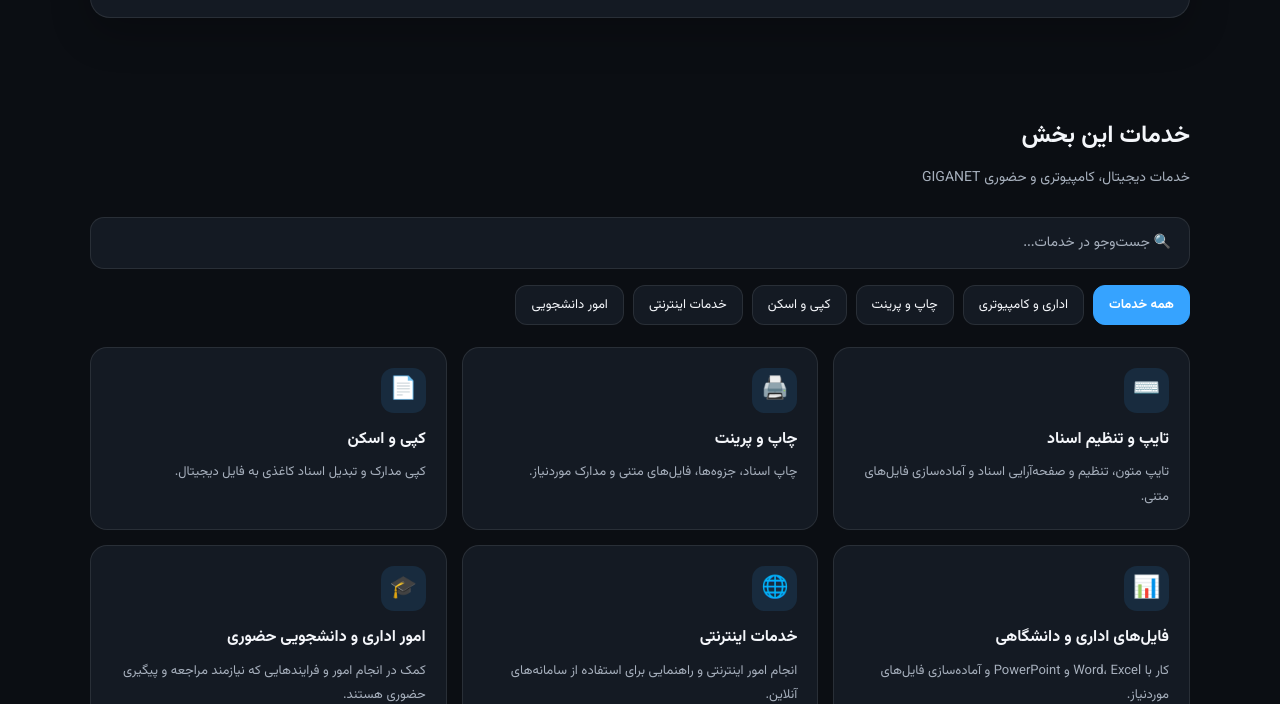
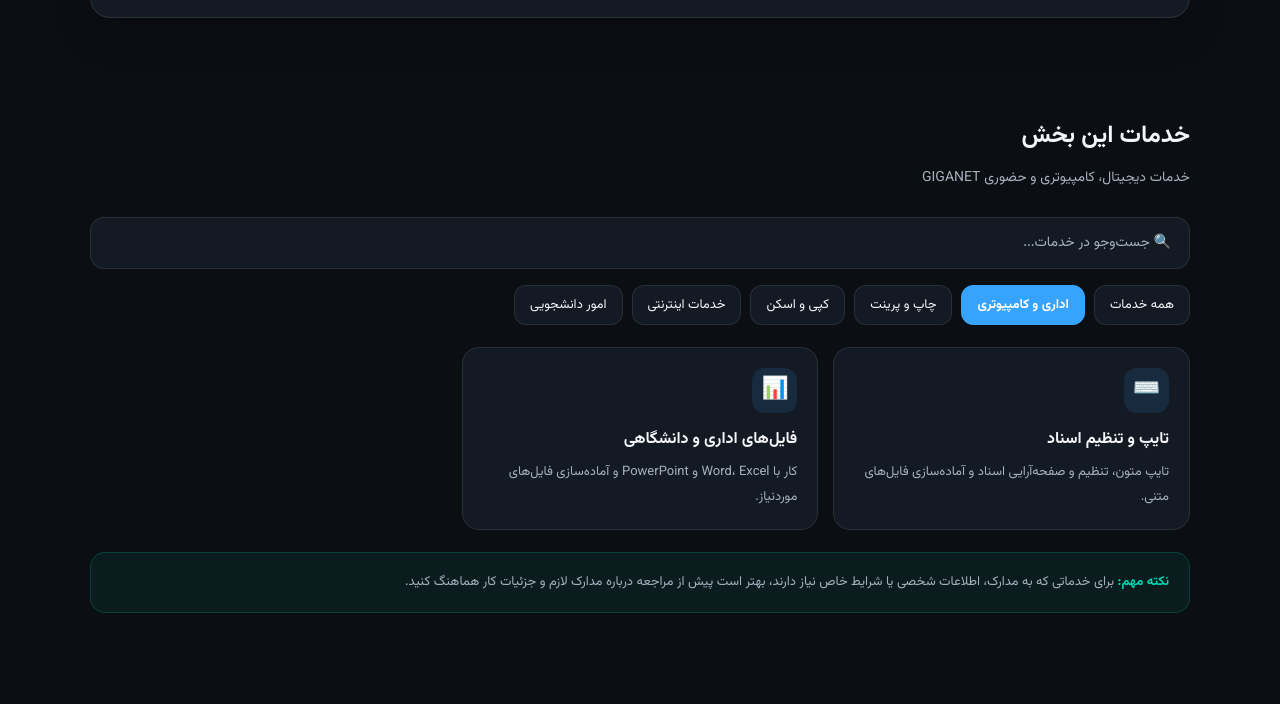
Before and after one commit to giganet-sosangerd/GIGANET, a plain HTML site: page digital-services.html in a window 1280 px wide. Both pictures are taken after a click on the button "اداری و کامپیوتری". Shown: the part 786-1490 px from the top of the page. Drawn offline with Linux system fonts and the light colour scheme.

Commit message:
Update digital-services.html

```diff
--- a/digital-services.html
+++ b/digital-services.html
@@ -441,6 +441,66 @@ themeBtn.addEventListener('click',()=>{
   localStorage.setItem('giganet-theme',savedTheme);
   applyTheme(savedTheme);
 });
+
+const serviceSearch = document.getElementById('serviceSearch');
+const serviceGrid = document.getElementById('servicesGrid');
+const serviceCards = serviceGrid.querySelectorAll('.service');
+const filterButtons = document.querySelectorAll('.filter-btn');
+
+let activeFilter = 'all';
+
+// پیام زمانی که نتیجه‌ای پیدا نشود
+const noResultsMessage = document.createElement('p');
+noResultsMessage.textContent = 'نتیجه‌ای برای جست‌وجوی شما پیدا نشد.';
+noResultsMessage.style.cssText =
+  'display:none;text-align:center;color:var(--muted);padding:20px;';
+
+serviceGrid.insertAdjacentElement('afterend', noResultsMessage);
+
+// بررسی و نمایش کارت‌های خدمات
+function filterServices() {
+  const searchText = serviceSearch.value.trim().toLowerCase();
+  let visibleCount = 0;
+
+  serviceCards.forEach(card => {
+    const categories = (card.dataset.category || '').split(/\s+/);
+    const matchesCategory =
+      activeFilter === 'all' || categories.includes(activeFilter);
+
+    const matchesSearch =
+      card.textContent.toLowerCase().includes(searchText);
+
+    const shouldShow = matchesCategory && matchesSearch;
+
+    card.style.display = shouldShow ? '' : 'none';
+
+    if (shouldShow) {
+      visibleCount++;
+    }
+  });
+
+  noResultsMessage.style.display =
+    visibleCount === 0 ? 'block' : 'none';
+}
+
+// جست‌وجو هنگام تایپ
+serviceSearch.addEventListener('input', filterServices);
+
+// فیلتر با دکمه‌ها
+filterButtons.forEach(button => {
+  button.addEventListener('click', () => {
+    activeFilter = button.dataset.filter;
+
+    filterButtons.forEach(btn => {
+      btn.classList.remove('active');
+    });
+
+    button.classList.add('active');
+
+    filterServices();
+  });
+});
+
 </script>
 </body>
 </html>
```
